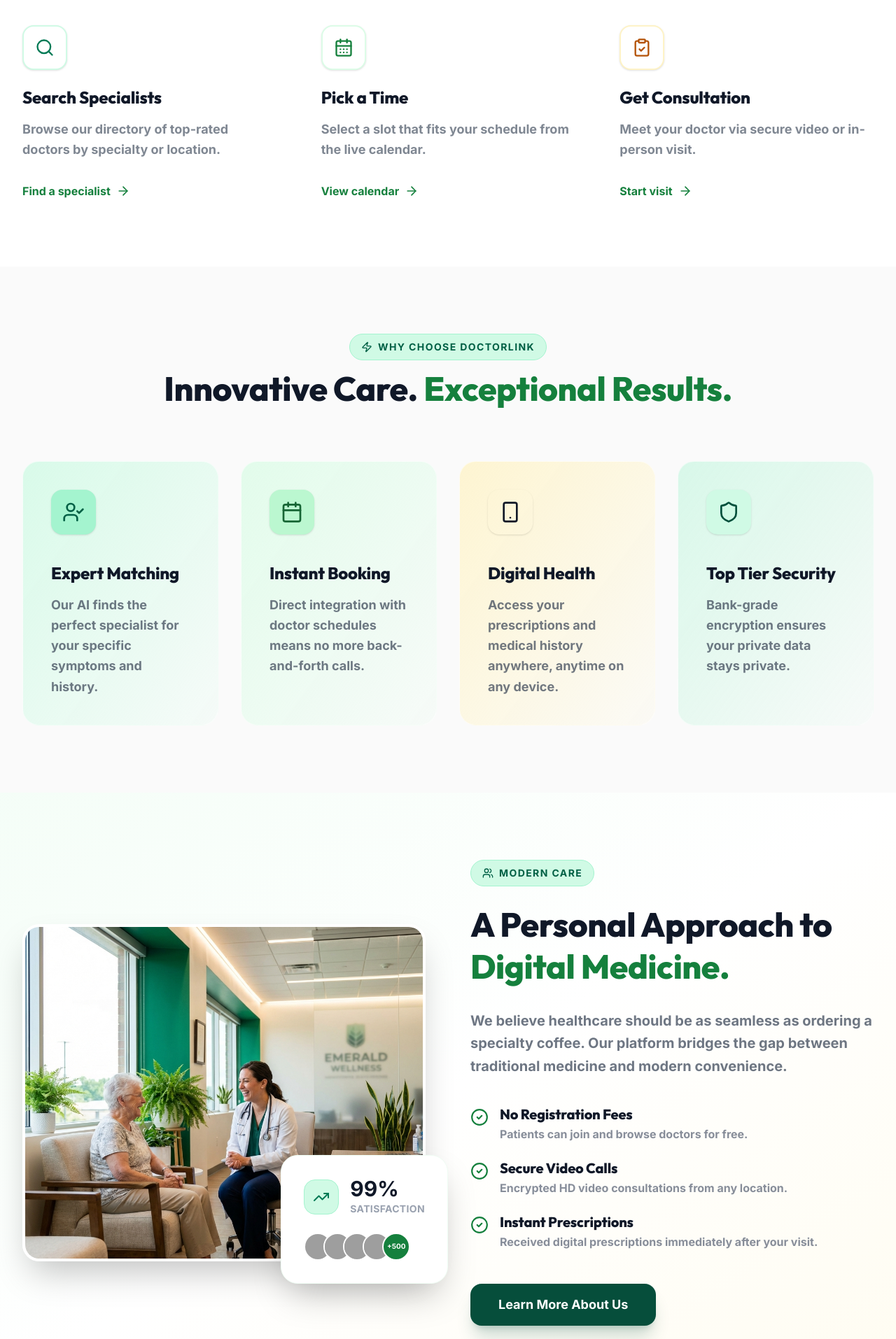
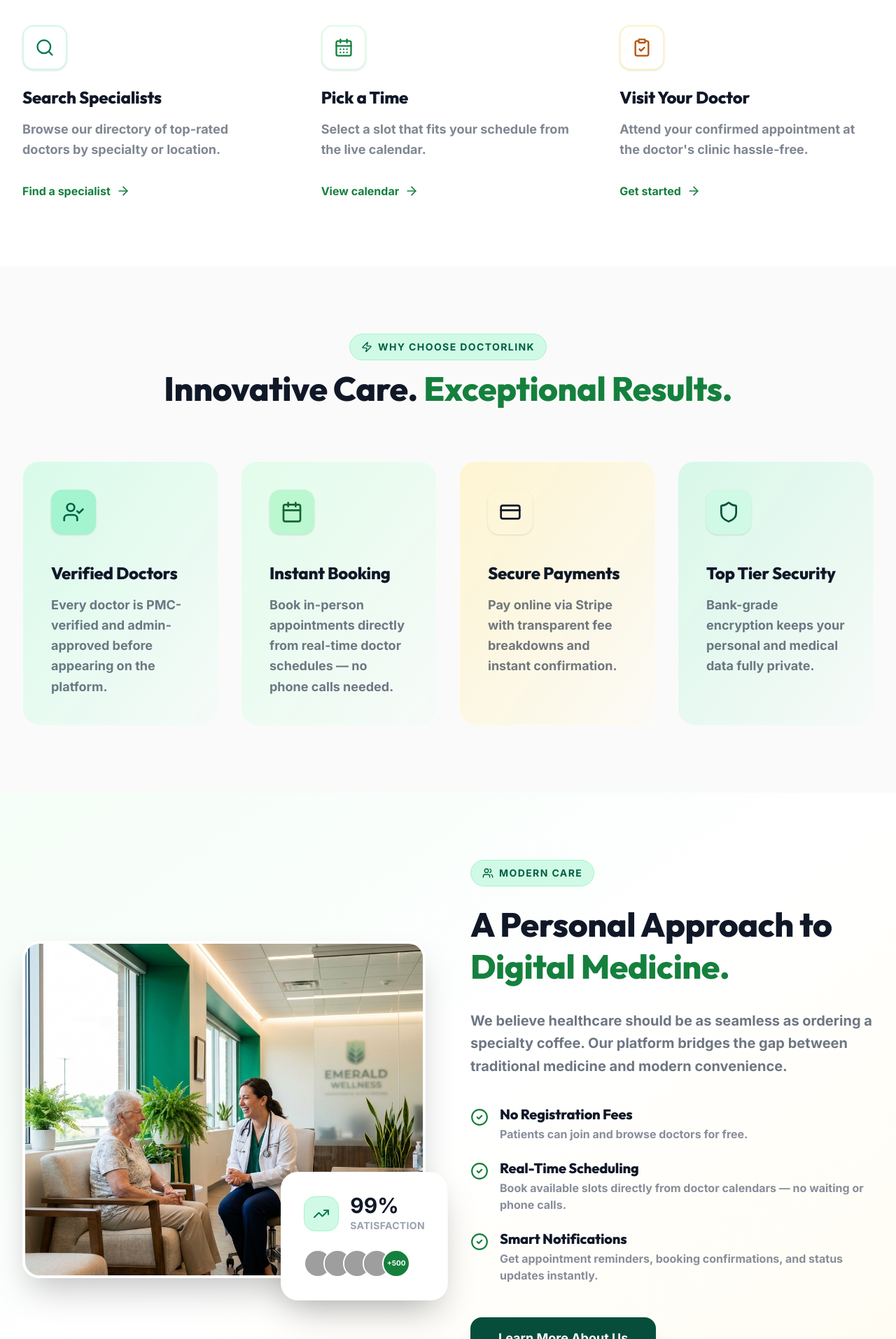
Before and after one commit to MAashirIqbal/doctorlink, a React (Vite) app: page / in a window 1280 px wide. Shown: the part 1046-2960 px from the top of the page at 70% size. Built offline with nearby package versions, Linux system fonts and the light colour scheme; no server answers; grey boxes are pictures that could not be loaded.

Commit message:
updated landing page

```diff
--- a/src/components/layout/AboutSection.jsx
+++ b/src/components/layout/AboutSection.jsx
@@ -76,8 +76,8 @@ const AboutSection = () => {
                         <ul className="space-y-6">
                             {[
                                 { title: 'No Registration Fees', desc: 'Patients can join and browse doctors for free.' },
-                                { title: 'Secure Video Calls', desc: 'Encrypted HD video consultations from any location.' },
-                                { title: 'Instant Prescriptions', desc: 'Received digital prescriptions immediately after your visit.' }
+                                { title: 'Real-Time Scheduling', desc: 'Book available slots directly from doctor calendars — no waiting or phone calls.' },
+                                { title: 'Smart Notifications', desc: 'Get appointment reminders, booking confirmations, and status updates instantly.' }
                             ].map((item, id) => (
                                 <motion.li
                                     key={id}
--- a/src/components/layout/Features.jsx
+++ b/src/components/layout/Features.jsx
@@ -4,29 +4,29 @@ import { Search, Calendar, CreditCard, Shield, Zap, Heart, UserCheck, Smartphone
 const Features = () => {
     const features = [
         {
-            title: 'Expert Matching',
-            desc: 'Our AI finds the perfect specialist for your specific symptoms and history.',
+            title: 'Verified Doctors',
+            desc: 'Every doctor is PMC-verified and admin-approved before appearing on the platform.',
             icon: UserCheck,
             color: 'bg-emerald-200 text-emerald-800',
             gradient: 'from-emerald-100/80 to-emerald-50/30'
         },
         {
             title: 'Instant Booking',
-            desc: 'Direct integration with doctor schedules means no more back-and-forth calls.',
+            desc: 'Book in-person appointments directly from real-time doctor schedules — no phone calls needed.',
             icon: Calendar,
             color: 'bg-primary-200 text-primary-800',
             gradient: 'from-primary-100/80 to-primary-50/30'
         },
         {
-            title: 'Digital Health',
-            desc: 'Access your prescriptions and medical history anywhere, anytime on any device.',
-            icon: Smartphone,
+            title: 'Secure Payments',
+            desc: 'Pay online via Stripe with transparent fee breakdowns and instant confirmation.',
+            icon: CreditCard,
             color: 'bg-accent-200 text-accent-800',
             gradient: 'from-accent-100/80 to-accent-50/30'
         },
         {
             title: 'Top Tier Security',
-            desc: 'Bank-grade encryption ensures your private data stays private.',
+            desc: 'Bank-grade encryption keeps your personal and medical data fully private.',
             icon: Shield,
             color: 'bg-emerald-100 text-emerald-900',
             gradient: 'from-emerald-200/40 to-emerald-50/20'
--- a/src/components/layout/ProcessSection.jsx
+++ b/src/components/layout/ProcessSection.jsx
@@ -23,12 +23,12 @@ const ProcessSection = () => {
         },
         {
             id: '03',
-            title: 'Get Consultation',
-            desc: 'Meet your doctor via secure video or in-person visit.',
+            title: 'Visit Your Doctor',
+            desc: 'Attend your confirmed appointment at the doctor\'s clinic hassle-free.',
             icon: ClipboardCheck,
             iconColor: 'text-accent-600',
             borderColor: 'border-accent-100',
-            link: 'Start visit'
+            link: 'Get started'
         }
     ];
 
```
